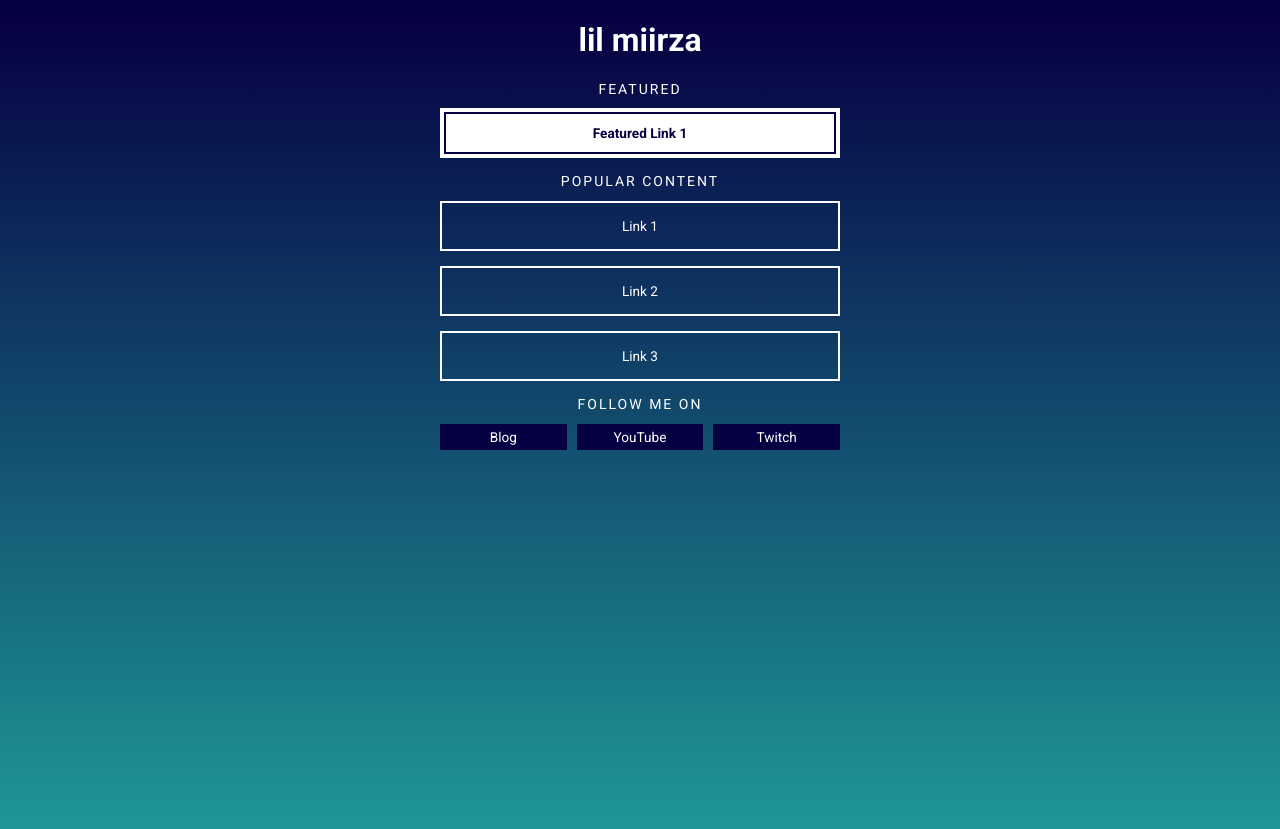
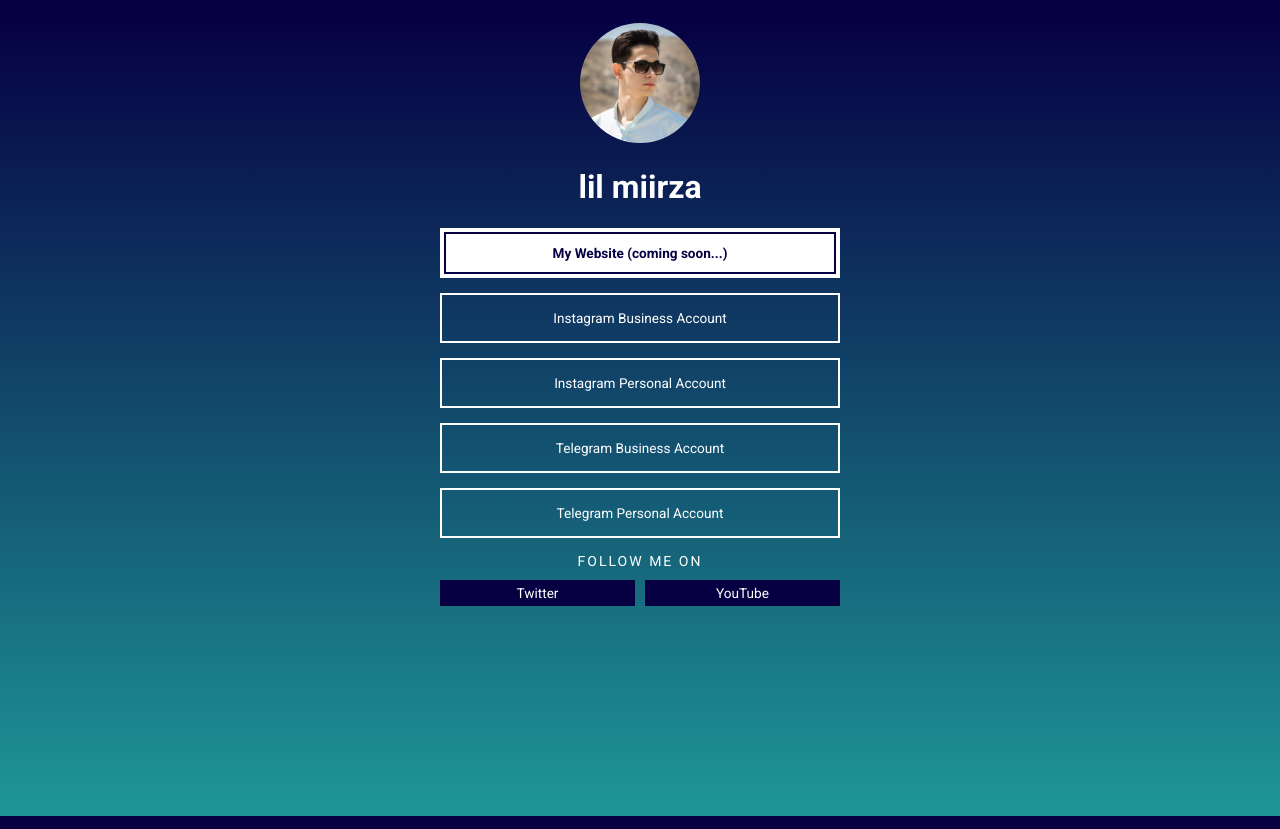
Before and after one commit to AlirezaHedayatfar/AlirezaHedayatfar.github.io, a website: page index.html in a window 1280 px wide. Drawn offline with Linux system fonts and the light colour scheme.

Commit message:
customization

```diff
--- a/app/scss/style.css
+++ b/app/scss/style.css
@@ -20,7 +20,9 @@ body {
 }
 
 .logo {
+  margin-top: 15px;
   width: 120px;
+  clip-path: circle();
 }
 
 a:hover, a.featured:hover {
--- a/index.html
+++ b/index.html
@@ -8,29 +8,30 @@
     </head>
     <body>
         <link rel="stylesheet" href="dist/style.css">
+        <link rel="stylesheet" href="app/scss/style.css">
 
         <!-- Logo -->
-        <!-- <img class="logo" src="img/logo.png" /> -->
+        <img class="logo" src="img/logo.jpg">
         <h1>lil miirza</h1>
 
         <!-- Featured -->
-        <h2>Featured</h2>
-        <a class="featured" href="">Featured Link 1</a>
+        <!--<h2>Featured</h2>-->
+        <a class="featured" href="#">My Website (coming soon...)</a>
 
         <!-- Popular Content -->
-        <h2>Popular Content</h2>
+        <!-- <h2>Popular Content</h2> -->
 
-        <a href="">Link 1</a>
-        <a href="">Link 2</a>
-        <a href="">Link 3</a>
+        <a href="https://instagram.com/alireza_hdytfr" target="_blank">Instagram Business Account</a>
+        <a href="https://instagram.com/miirza.alireza" target="_blank">Instagram Personal Account</a>
+        <a href="https://t.me/Alireza_hdytfr" target="_blank">Telegram Business Account</a>
+        <a href="https://t.me/lilmiirza" target="_blank">Telegram Personal Account</a>
 
         <!-- Channels -->
         <h2>Follow Me On</h2>
 
         <div class="channels">
-            <a href="">Blog</a>
-            <a href="">YouTube</a>
-            <a href="">Twitch</a>
+            <a href="https://twitter.com/Alireza_hdytfr" target="_blank">Twitter</a>
+            <a href="https://www.youtube.com/channel/UCeql9BS-wz6De_kcORI0i2g" target="_blank">YouTube</a>
         </div>
 
     </body>
```
Also changed, not shown: img/logo.jpg (added), img/logo.png (deleted).
